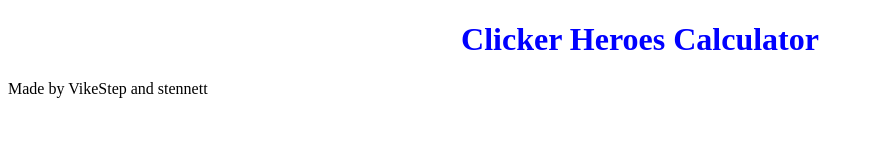
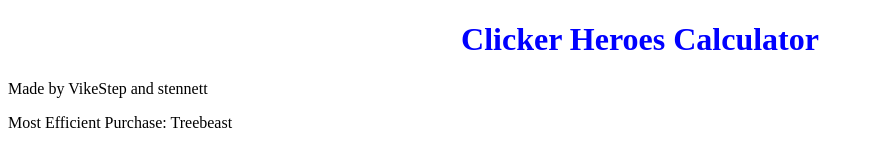
Before and after one commit to VikeStep/Clicker-Heroes-Calculator, a plain HTML site: page ClickerHeroesCalculator.html in a window 1280 px wide. Shown: the whole page, without its empty margins (0-874 px from the left). Drawn offline with Linux system fonts and the light colour scheme.

Commit message:
Made most efficient visible

```diff
--- a/ClickerHeroesCalculator.html
+++ b/ClickerHeroesCalculator.html
@@ -7,6 +7,7 @@
     <body>
         <h1>Clicker Heroes Calculator</h1>
         <p>Made by VikeStep and stennett</p>
+		<p id="mostEfficient" >Most Efficient Purchase: Loading... </p>
 		<!--Do not put anything else below this comment-->
         <script type="text/javascript">
 			function downloadJSAtOnload() {
--- a/ClickerHeroesCalculator.js
+++ b/ClickerHeroesCalculator.js
@@ -357,6 +357,10 @@
 	}
 }
 
+function purchaseToHeroName(purchase) {
+	return heroData[Number(purchase[0].split(",")[2])]["name"];
+}
+
 function recalculate() { //Will be called initially to calculate everything and whenever
 	calculateGlobalMultipliers();
 	calculateHeroData();
@@ -416,7 +420,7 @@
 }
 
 function updateDOM() { //Will put calculated elements onto their respective DOM elements
-
+	document.getElementById("mostEfficient").innerHTML = "Most Efficient Purchase: " + purchaseToHeroName(mostEfficientPurchase);
 }
 
 function addEventListeners() { //Everything that requires waiting for user input goes here
@@ -424,7 +428,7 @@
 }
 
 function debugLogger() {
-	console.log(heroData);
+	//console.log(heroData);
 	//console.log(achievData);
 	//console.log(upgradeData);
 	//console.log(ancientData);
```
